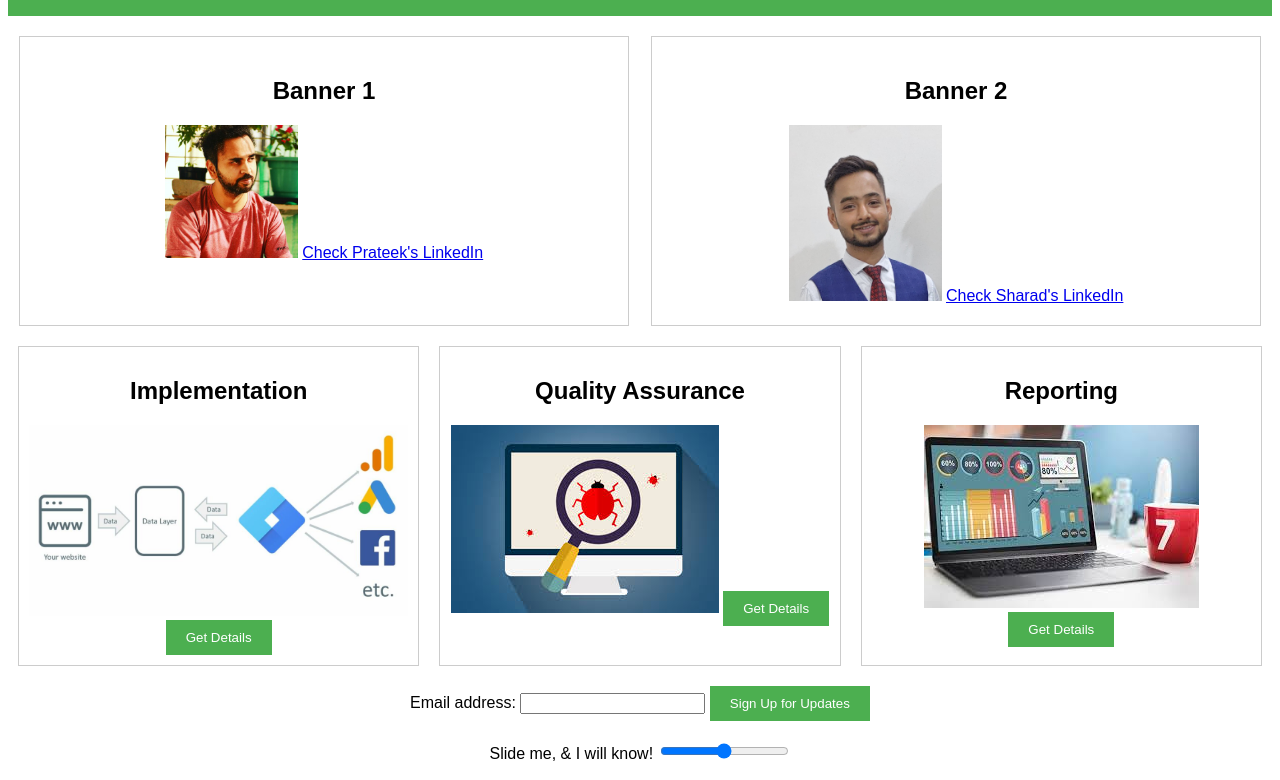
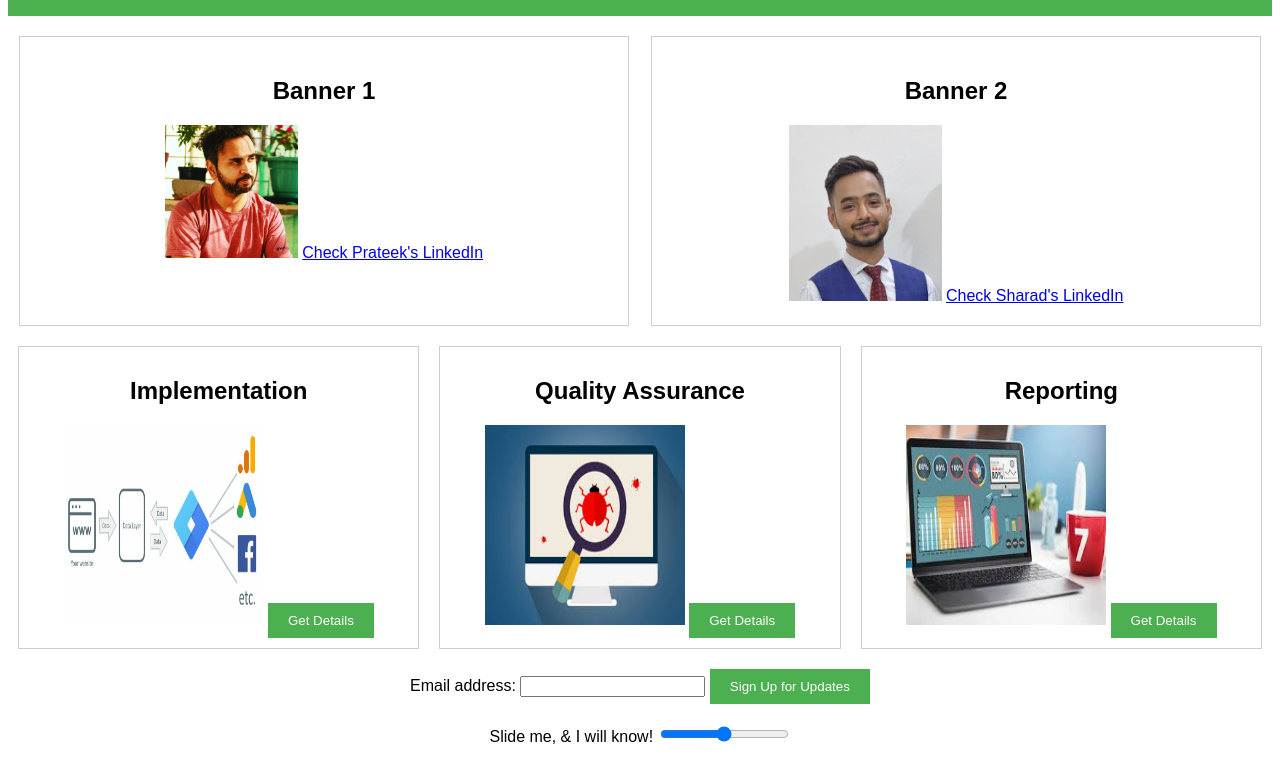
Before and after one commit to sharadraj97/demo-ga4-implementation, a plain HTML site: page index.html in a window 1280 px wide. Shown: the part 102-882 px from the top of the page. Drawn offline with Linux system fonts and the light colour scheme; grey boxes are pictures that could not be loaded; a script that the page names is missing.

Commit message:
Update index.html

```diff
--- a/index.html
+++ b/index.html
@@ -46,19 +46,19 @@ height="0" width="0" style="display:none;visibility:hidden"></iframe></noscript>
     <section class="products">
         <div class="product">
             <h2 id='service'>Implementation</h2>
-            <img src="product1.jpg" alt="Product 1">
+            <img src="product1.jpg" width="200px" height="200px" alt="Product 1">
             <button class="get-details">Get Details</button>
 
         </div>
         <div class="product">
             <h2 id='service'>Quality Assurance</h2>
-            <img src="product2.jpg" alt="Product 2">
+            <img src="product2.jpg" width="200px" height="200px" alt="Product 2">
             <button class="get-details">Get Details</button>
 
         </div>
         <div class="product">
             <h2 id='service'>Reporting</h2>
-            <img src="product3.jpg" alt="Product 3">
+            <img src="product3.jpg" width="200px" height="200px" alt="Product 3">
             <button class="get-details">Get Details</button>
         </div>
     </section>
```
